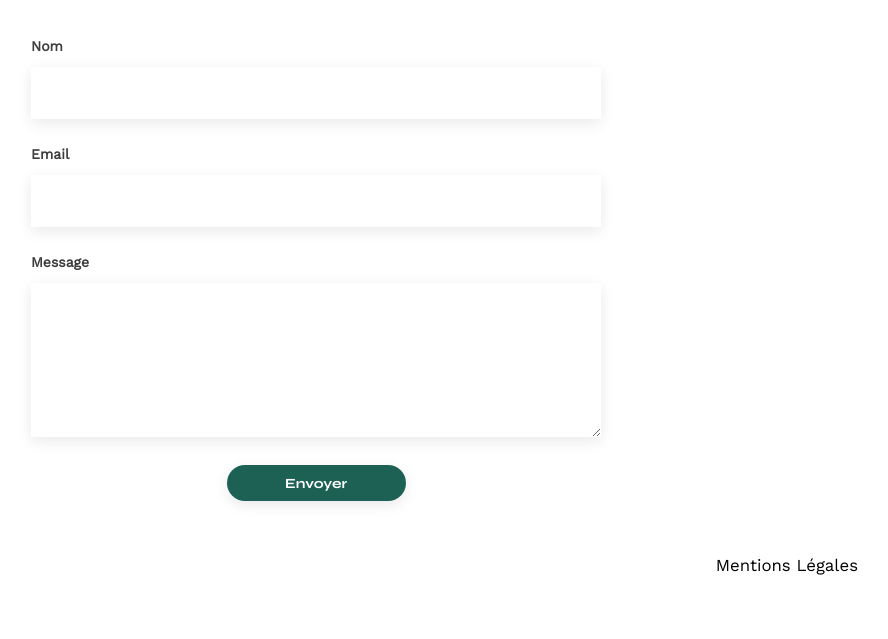
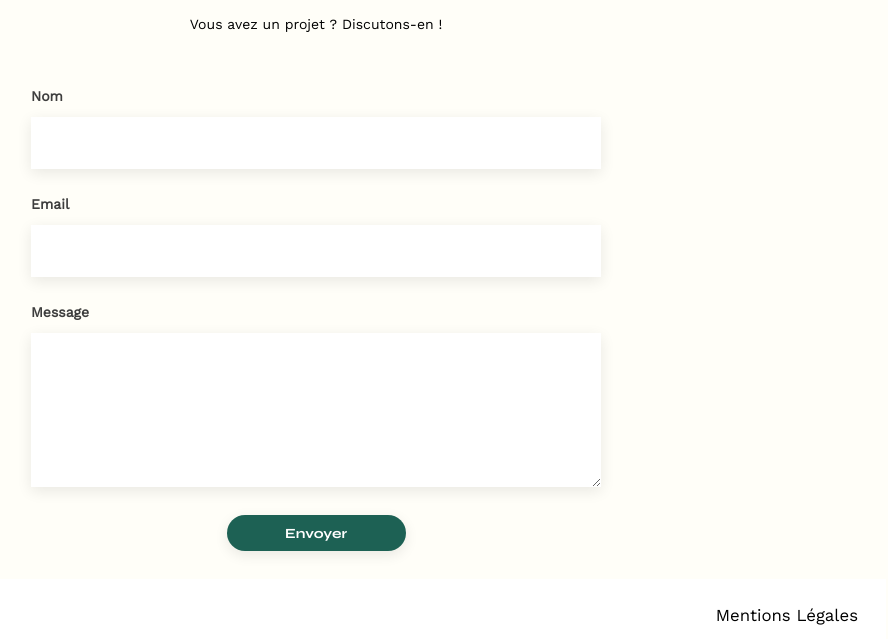
Before and after one commit to AlexBouillaguet/oc-p6-Sophie-Bluel, a plain HTML site: page FrontEnd/index.html in a window 1280 px wide. Shown: the part 767-1406 px from the top of the page, without its empty margins (324-1212 px from the left). Before the commit the page ends 1369 px from the top, so only its background shows below. Drawn offline with nearby package versions, Linux system fonts and the light colour scheme; no server answers.

Commit message:
edit CSS

```diff
--- a/FrontEnd/assets/style.css
+++ b/FrontEnd/assets/style.css
@@ -50,18 +50,24 @@ table {
 }
 /** end reset css**/
 body {
+	display: flex;
+	flex-direction: column;
 	max-width: 1140px;
+	min-height: 100vh;
 	margin:auto;
 	font-family: 'Work Sans' ;
 	font-size: 14px;
+	background-color: #FFFEF8;
 }
 header {
 	display: flex;
 	justify-content: space-between;
-	margin: 50px 0
+	margin: 50px 0;
 }
-header body {
-	background-color: #E5E5E5;
+footer {
+	background-color: white;
+	height: 60px;
+	margin-top: auto;
 }
 section {
 	margin: 50px 0
@@ -145,7 +151,7 @@ nav ul li img:hover {
 	font-family: 'Syne';
 	font-weight: 700;
 	font-size: 1.14em;
-	background-color: white;
+	background-color: #FFFEF8;
 	border: 1px solid #1D6154;
 	border-radius: 60px;
 	color: #1D6154;
```
Also changed, not shown: FrontEnd/assets/javascript/login.js (added).
